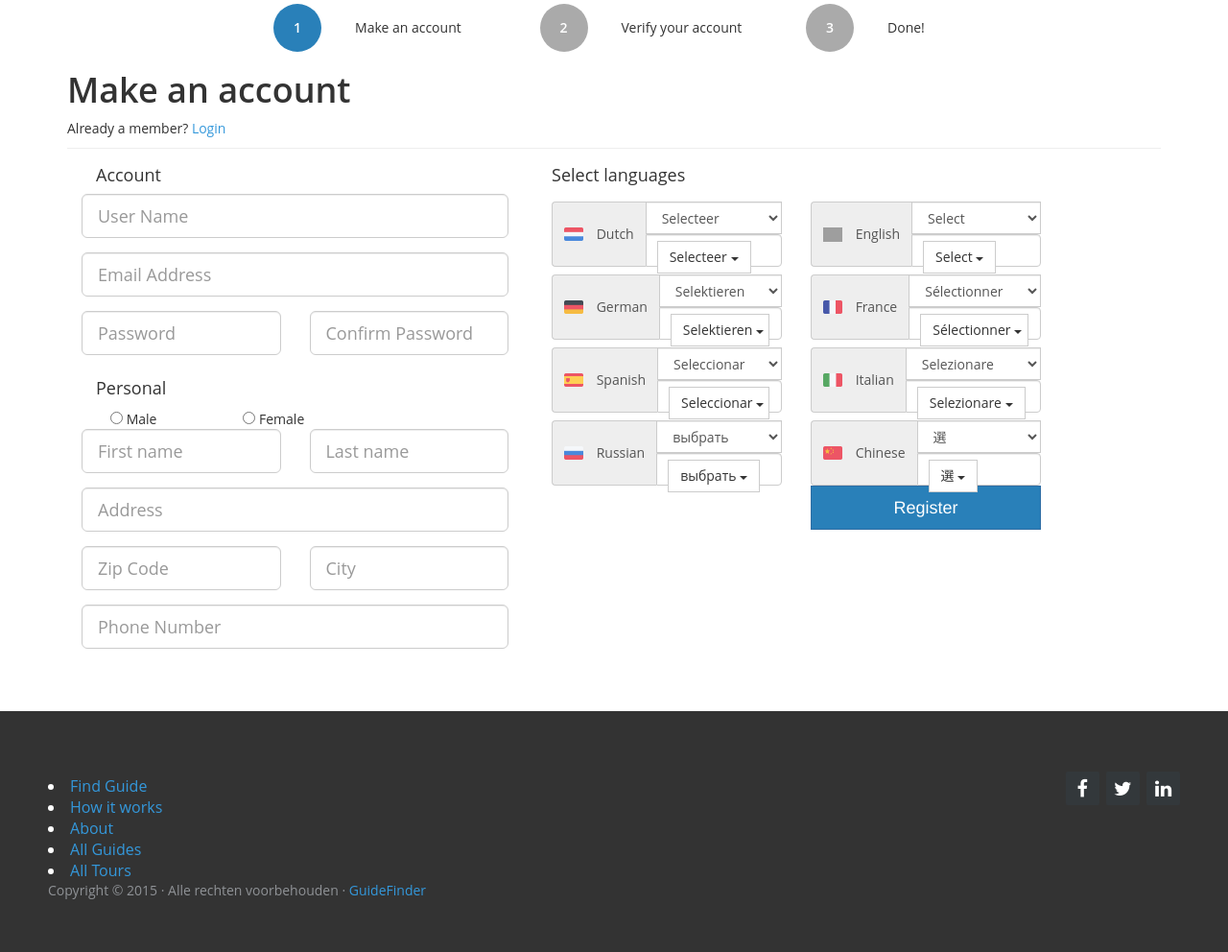
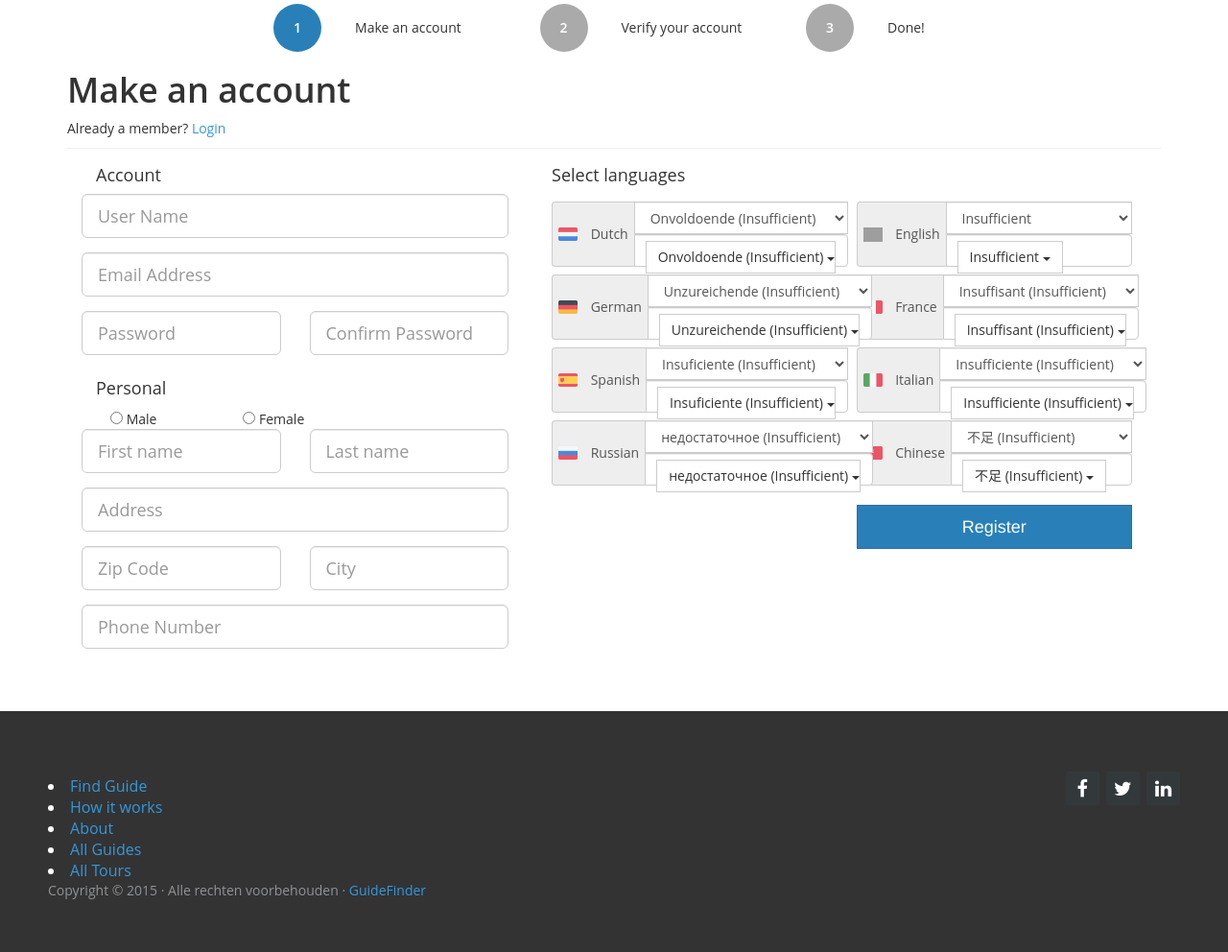
Before and after one commit to JairZijp/guidefinder, a PHP site: page /Guidefinder/index.php?page=register in a window 1280 px wide. Shown: the part 189-1181 px from the top of the page at 96% size. Run offline with PHP 8.4, Linux system fonts and the light colour scheme; grey boxes labelled with a size stand in for pictures from a placeholder-image service; some libraries are stand-ins or nearby versions; grey boxes are pictures that could not be loaded.

Commit message:
Registreer veranderingtjes

```diff
--- a/classes/user.php
+++ b/classes/user.php
@@ -76,7 +76,7 @@ class User extends Password{
 
     public function getAllGuides() {
 
-        $result = $this->_db->prepare('SELECT * FROM members WHERE active = "Yes" AND activeAdmin = "Yes"');
+        $result = $this->_db->prepare('SELECT * FROM members WHERE active = "Yes" AND activeAdmin = "Yes" AND usertype != "admin"');
 
         $result->execute();
 
--- a/css/main.css
+++ b/css/main.css
@@ -10,6 +10,12 @@ a {
 .taal-vlag {
     max-width: 20px;
     margin: -3px 0 0 0;
+}
+.input-group-addon {
+    padding: 2px 6px;
+}
+.btn-block {
+	margin-top: 20px;
 }
 /* --------------------- Admin ----------------------- */
 
--- a/includes/config.php
+++ b/includes/config.php
@@ -8,7 +8,7 @@ date_default_timezone_set('Europe/London');
 //database credentials
 define('DBHOST','localhost');
 define('DBUSER','root');
-define('DBPASS','root');
+define('DBPASS','admin');
 define('DBNAME','tester');
 
 //application address
--- a/views/register.php
+++ b/views/register.php
@@ -107,7 +107,7 @@
                         </div>
 
                 </div>
-                <div class="col col-xs-12 col-sm-6 col-md-6 col-lg-6">
+                <div class="col col-xs-12 col-sm-7 col-md-7 col-lg-7">
                     <div class="col col-xs-12">
                         <h4>Select languages</h4>
                     </div>
@@ -118,8 +118,7 @@
                                 <span class="taal-titel">Dutch</span>
                             </span>
                             <select name="NL" class="form-control selectpicker">
-                                <option selected disabled>Selecteer</option>
-                                <option value="onvoldoende">Onvoldoende (Insufficient)</option>
+                                <option selected value="onvoldoende">Onvoldoende (Insufficient)</option>
                                 <option value="matig">Matig (Moderate)</option>
                                 <option value="goed">Goed (Good)</option>
                             </select>
@@ -132,8 +131,8 @@
                                 <span class="taal-titel">English</span>
                             </span>
                             <select name="EN" class="form-control selectpicker">
-                                <option selected disabled>Select</option>
-                                <option value="onvoldoende">Insufficient</option>
+
+                                <option selected value="onvoldoende">Insufficient</option>
                                 <option value="matig">Moderate</option>
                                 <option value="goed">Good</option>
                             </select>
@@ -146,8 +145,8 @@
                                 <span class="taal-titel">German</span>
                             </span>
                             <select name="GE" class="form-control selectpicker">
-                                <option selected disabled>Selektieren</option>
-                                <option value="onvoldoende">Unzureichende (Insufficient)</option>
+
+                                <option selected value="onvoldoende">Unzureichende (Insufficient)</option>
                                 <option value="matig">Mäßigen (Moderate)</option>
                                 <option value="goed">Gut (Good)</option>
                             </select>
@@ -160,8 +159,8 @@
                                 <span class="taal-titel">France</span>
                             </span>
                             <select name="FR" class="form-control selectpicker">
-                                <option selected disabled>Sélectionner</option>
-                                <option value="onvoldoende">Insuffisant (Insufficient)</option>
+
+                                <option selected value="onvoldoende">Insuffisant (Insufficient)</option>
                                 <option value="matig">Modéré (Moderate)</option>
                                 <option value="goed">Bon (Good)</option>
                             </select>
@@ -174,8 +173,8 @@
                                 <span class="taal-titel">Spanish</span>
                             </span>
                             <select name="ES" class="form-control selectpicker">
-                                <option selected disabled>Seleccionar</option>
-                                <option value="onvoldoende">Insuficiente (Insufficient)</option>
+
+                                <option selected value="onvoldoende">Insuficiente (Insufficient)</option>
                                 <option value="matig">Moderado (Moderate)</option>
                                 <option value="goed">Buena (Good)</option>
                             </select>
@@ -188,8 +187,8 @@
                                 <span class="taal-titel">Italian</span>
                             </span>
                             <select name="IT" class="form-control selectpicker">
-                                <option selected disabled>Selezionare</option>
-                                <option value="onvoldoende">Insufficiente (Insufficient)</option>
+
+                                <option selected value="onvoldoende">Insufficiente (Insufficient)</option>
                                 <option value="matig">Moderato (Moderate)</option>
                                 <option value="goed">Buono (Good)</option>
                             </select>
@@ -202,8 +201,8 @@
                                 <span class="taal-titel">Russian</span>
                             </span>
                             <select name="RU" class="form-control selectpicker">
-                                <option selected disabled>выбрать</option>
-                                <option value="onvoldoende">недостаточное (Insufficient)</option>
+
+                                <option selected value="onvoldoende">недостаточное (Insufficient)</option>
                                 <option value="matig">умеренный (Moderate)</option>
                                 <option value="goed">плохой (Good)</option>
                             </select>
@@ -216,8 +215,8 @@
                                 <span class="taal-titel">Chinese</span>
                             </span>
                             <select name="CH" class="form-control selectpicker">
-                                <option selected disabled>選</option>
-                                <option value="onvoldoende">不足 (Insufficient)</option>
+
+                                <option selected value="onvoldoende">不足 (Insufficient)</option>
                                 <option value="matig">緩和 (Moderate)</option>
                                 <option value="goed">善 (Good)</option>
                             </select>
```
Also changed, not shown: addTour.php (+6 -8 lines), views/list.php (+4 -3 lines), images/profile/8786a64290c29fb311d99a546e1bedd8.png (added), images/tours/44cf803d03b373804d20debc71df5797.jpg (added), images/tours/9c70480418cd84515f15eee076de62c8.jpg (added).
